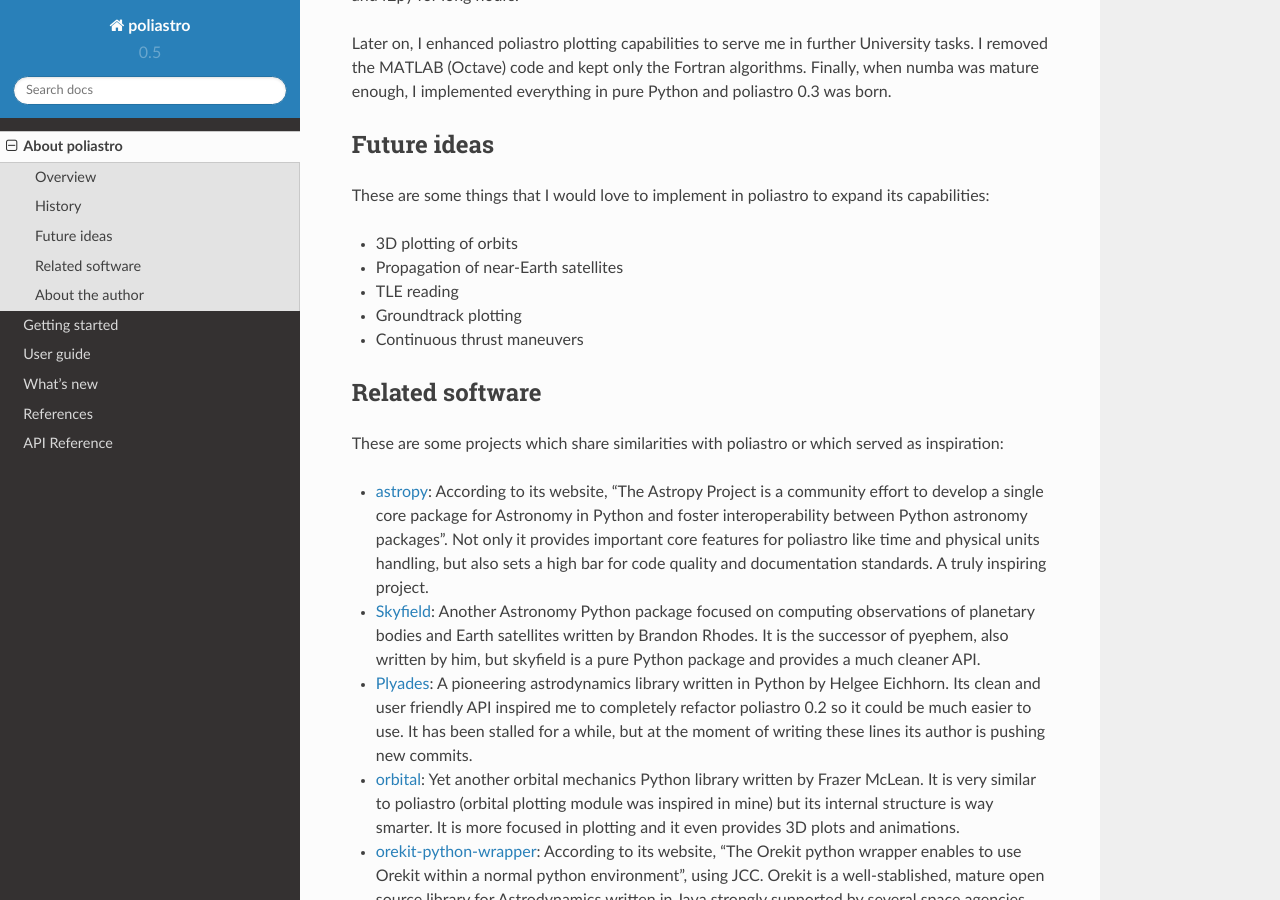
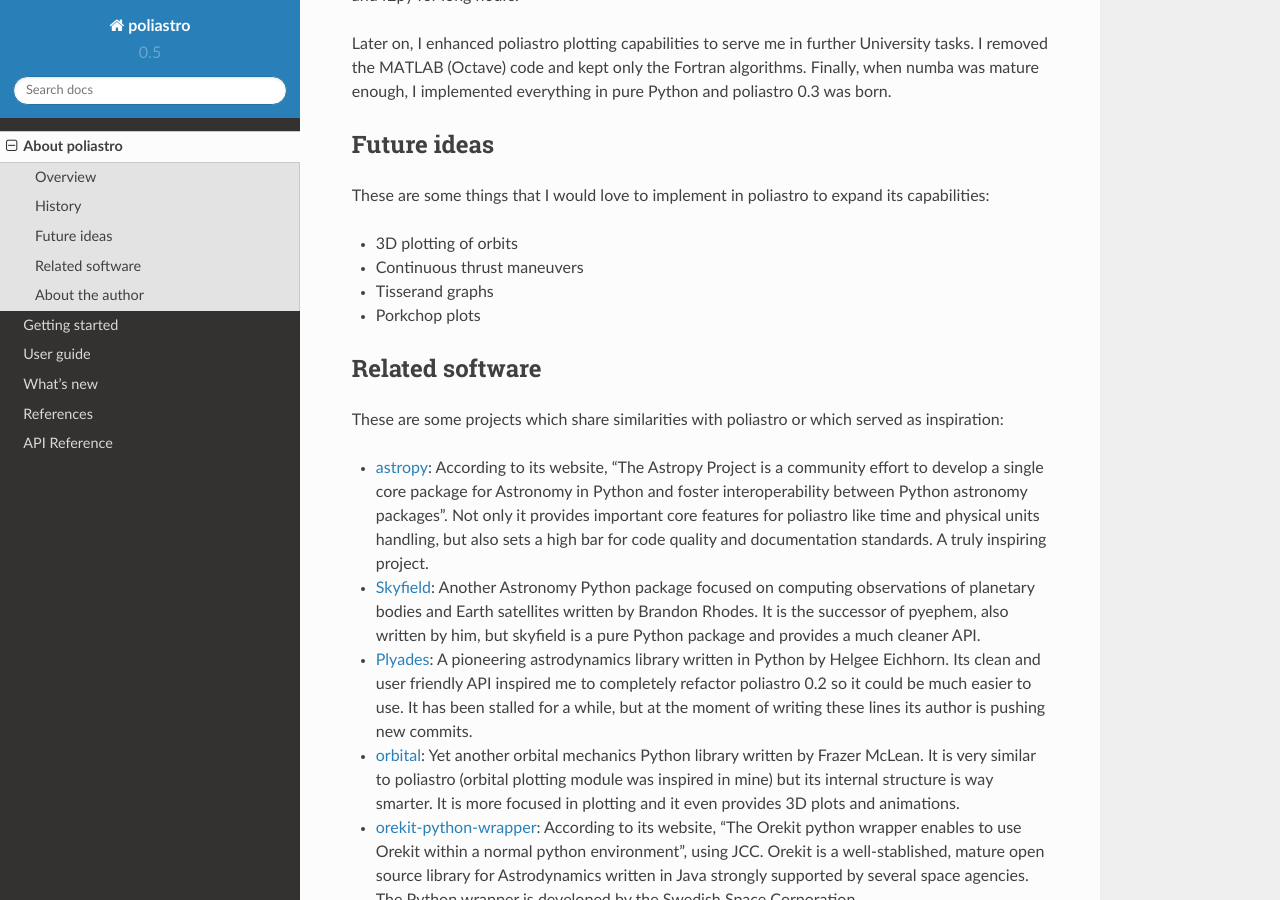
Before and after one commit to poliastro/poliastro, a Sphinx documentation site: the page built from docs/source/about.rst, in a window 1280 px wide and 900 px high, scrolled down 624 px. Built offline with Sphinx 7.4.7 and the Read the Docs theme 2.0.0, drawn with Linux system fonts in a browser that asks for light colours.

Commit message:
Update some files to reflect project scope
Leftovers from https://github.com/poliastro/poliastro/issues/23.

```diff
--- a/docs/source/about.rst
+++ b/docs/source/about.rst
@@ -38,10 +38,9 @@ These are some things that I would love to implement in poliastro to expand
 its capabilities:
 
 * 3D plotting of orbits
-* Propagation of near-Earth satellites
-* TLE reading
-* Groundtrack plotting
 * Continuous thrust maneuvers
+* Tisserand graphs
+* Porkchop plots
 
 Related software
 ----------------
```
Also changed, not shown: 1 other file.
